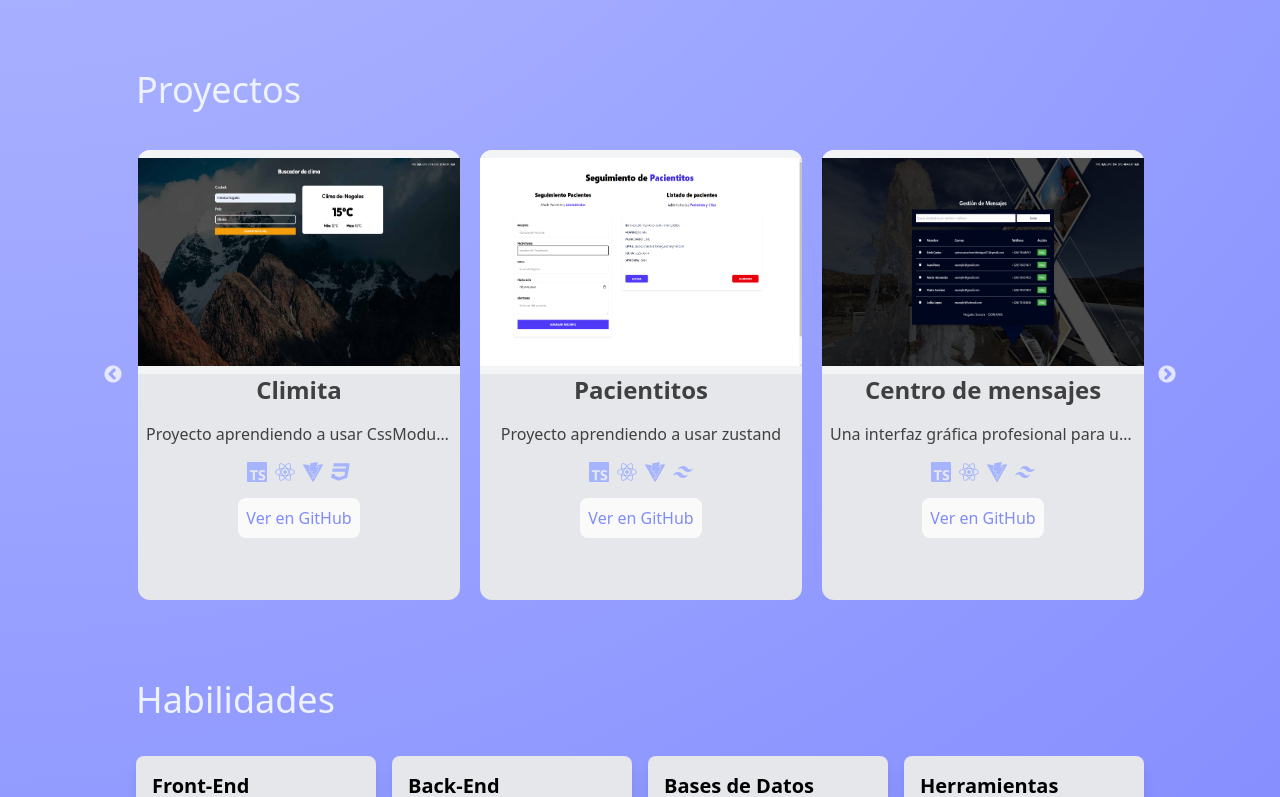
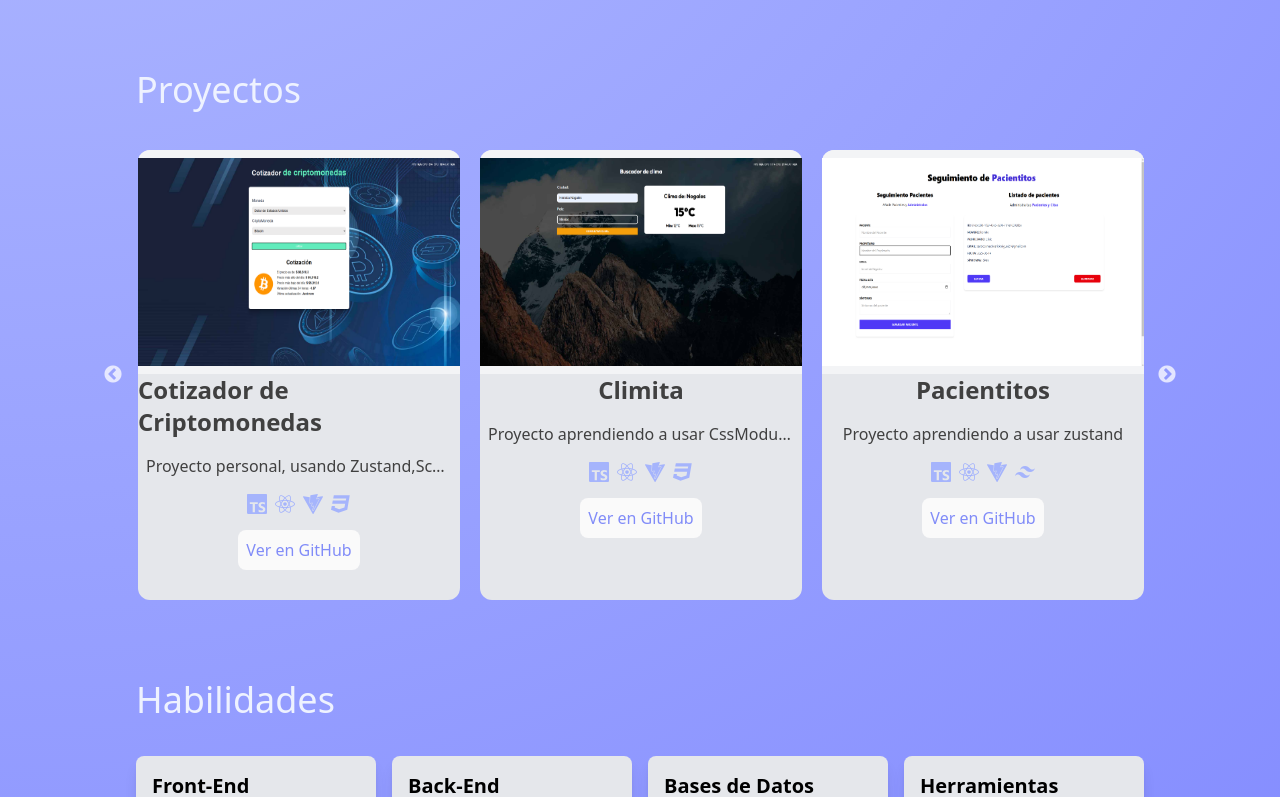
Before and after one commit to ErickCastroo/Portfolio, a React (Vite) app: page / in a window 1280 px wide. Shown: the part 682-1479 px from the top of the page. Built offline with nearby package versions, Linux system fonts and the light colour scheme.

Commit message:
Agregar proyecto "Cotizador de Criptomonedas" en data.repos.ts; añadir imágenes correspondientes

```diff
--- a/src/data/data.repos.ts
+++ b/src/data/data.repos.ts
@@ -7,6 +7,13 @@ type Repo = {
 }
 
 const repos: Repo[] = [
+  {
+    "image": "./images/proyectos/CotizadorCriptos.png",
+    "name": "Cotizador de Criptomonedas",
+    "description": "Proyecto personal, usando Zustand,Schemas, Zod",
+    "languages": ["TypeScript", "React", "Vite", "CSS"],
+    "url": "https://github.com/ErickCastroo/cotizadorcriptos"
+  },
   {
     "image": "./images/proyectos/Climita.png",
     "name": "Climita",
@@ -21,19 +28,20 @@ const repos: Repo[] = [
     "languages": ["TypeScript", "React", "Vite", "Tailwindcss"],
     "url": "https://github.com/ErickCastroo/pacientitos"
   },
-  {
-    "image": "./images/proyectos/Certrodemensajes.png",
-    "name": "Centro de mensajes",
-    "description": "Una interfaz gráfica profesional para una empresa llamada OOMAPAS como enviar mensajes",
-    "languages": ["TypeScript", "React", "Vite", "Tailwindcss"],
-    "url": "https://github.com/ErickCastroo/Twilio_ui"
-  },
-  {
-    "name": "Centro de mensajes backend",
-    "description": "RESTAPI para app de centro de mensajes para una empresa llamada OOMAPAS como enviar mensajes",
-    "languages": ["TypeScript", "Node", "Express"],
-    "url": "https://github.com/ErickCastroo/Twilio_ui"
-  },
+  // {
+  //   "image": "./images/proyectos/InformacionConfidencial.jpg",
+  //   "name": "Centro de mensajes",
+  //   "description": "Una interfaz gráfica profesional para una empresa llamada OOMAPAS como enviar mensajes",
+  //   "languages": ["TypeScript", "React", "Vite", "Tailwindcss"],
+  //   "url": ""
+  // },
+  // {
+  //   "image": "./images/proyectos/InformacionConfidencial.jpg",
+  //   "name": "Centro de mensajes backend",
+  //   "description": "RESTAPI para app de centro de mensajes para una empresa llamada OOMAPAS como enviar mensajes",
+  //   "languages": ["TypeScript", "Node", "Express"],
+  //   "url": ""
+  // },
   {
     "image": "./images/proyectos/Gastitos.png",
     "name": "Gastitos",
```
Also changed, not shown: public/images/proyectos/CotizadorCriptos.png (added), public/images/proyectos/InformacionConfidencial.jpg (added).
